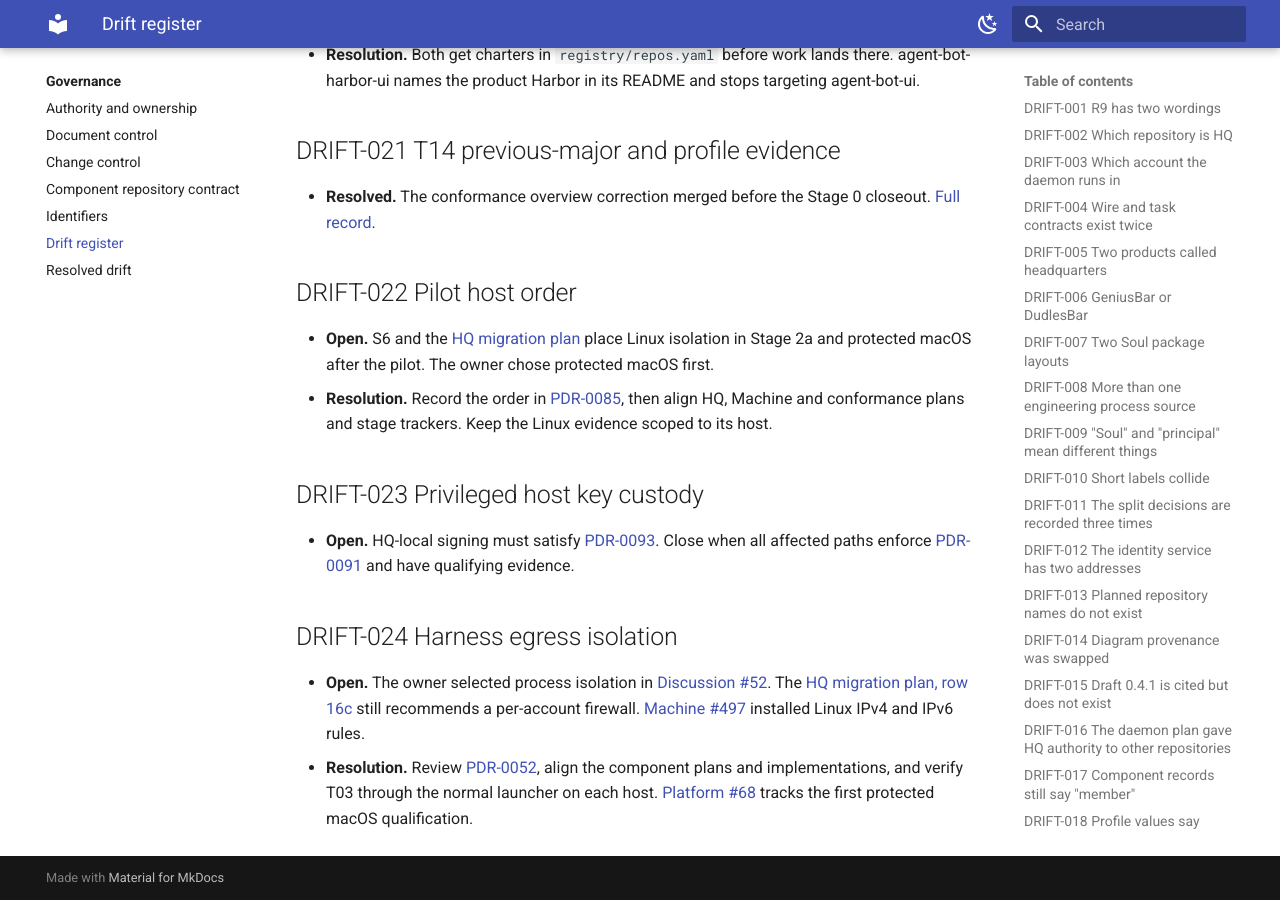
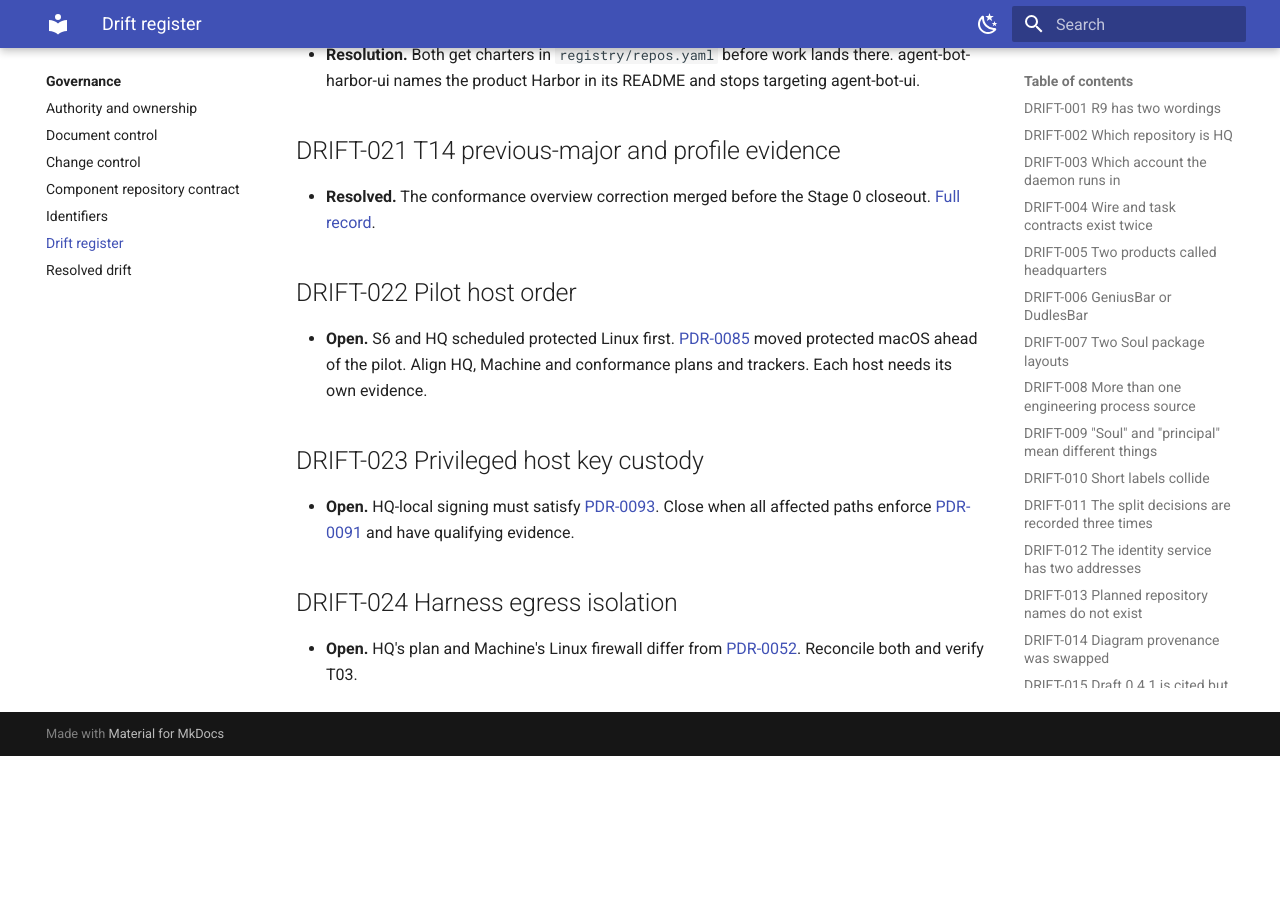
Before and after one commit to true-line/agent-bot-platform, an MkDocs documentation site: the page built from docs/00-governance/drift-register.md, in a window 1280 px wide and 900 px high, scrolled down 4643 px. Built offline with MkDocs 1.6.1 and Material for MkDocs 9.7.7, drawn with Linux system fonts in a browser that asks for light colours; after the commit the page ends 5399 px from its top, so only the background shows below that.

Commit message:
Keep the egress drift entry within the register budget
Agent-Bot-Write: ghw_d9cc20da840a83bc
Agent-Bot-Session: fa2486d94751

```diff
--- a/docs/00-governance/drift-register.md
+++ b/docs/00-governance/drift-register.md
@@ -112,8 +112,7 @@ Follow each conflict’s resolution or raise a Decisions discussion. Retain ever
 
 ## DRIFT-022 Pilot host order
 
-- **Open.** S6 and the [HQ migration plan](https://github.com/true-line/agent-bot-hq/blob/main/docs/daemon-plugin-split.md) place Linux isolation in Stage 2a and protected macOS after the pilot. The owner chose protected macOS first.
-- **Resolution.** Record the order in [PDR-0085](../04-decisions/PDR-0085-macos-first-protected-pilot.md), then align HQ, Machine and conformance plans and stage trackers. Keep the Linux evidence scoped to its host.
+- **Open.** S6 and HQ scheduled protected Linux first. [PDR-0085](../04-decisions/PDR-0085-macos-first-protected-pilot.md) moved protected macOS ahead of the pilot. Align HQ, Machine and conformance plans and trackers. Each host needs its own evidence.
 
 ## DRIFT-023 Privileged host key custody
 
@@ -121,5 +120,4 @@ Follow each conflict’s resolution or raise a Decisions discussion. Retain ever
 
 ## DRIFT-024 Harness egress isolation
 
-- **Open.** The owner selected process isolation in [Discussion #52](https://github.com/true-line/agent-bot-platform/discussions/52). The [HQ migration plan, row 16c](https://github.com/true-line/agent-bot-hq/blob/a1e847cb36d7b0e825f810c8c3d4f16fdff6543d/docs/daemon-plugin-split.md#stage-2a-member-isolation-wp2) still recommends a per-account firewall. [Machine #497](https://github.com/true-line/agent-bot-machine/pull/497) installed Linux IPv4 and IPv6 rules.
-- **Resolution.** Review [PDR-0052](../04-decisions/PDR-0052-process-isolation-for-harness-egress.md), align the component plans and implementations, and verify T03 through the normal launcher on each host. [Platform #68](https://github.com/true-line/agent-bot-platform/issues/68) tracks the first protected macOS qualification.
+- **Open.** HQ's plan and Machine's Linux firewall differ from [PDR-0052](../04-decisions/PDR-0052-process-isolation-for-harness-egress.md). Reconcile both and verify T03.
```
Also changed, not shown: docs/04-decisions/PDR-0052-process-isolation-for-harness-egress.md (+2 -0 lines).
